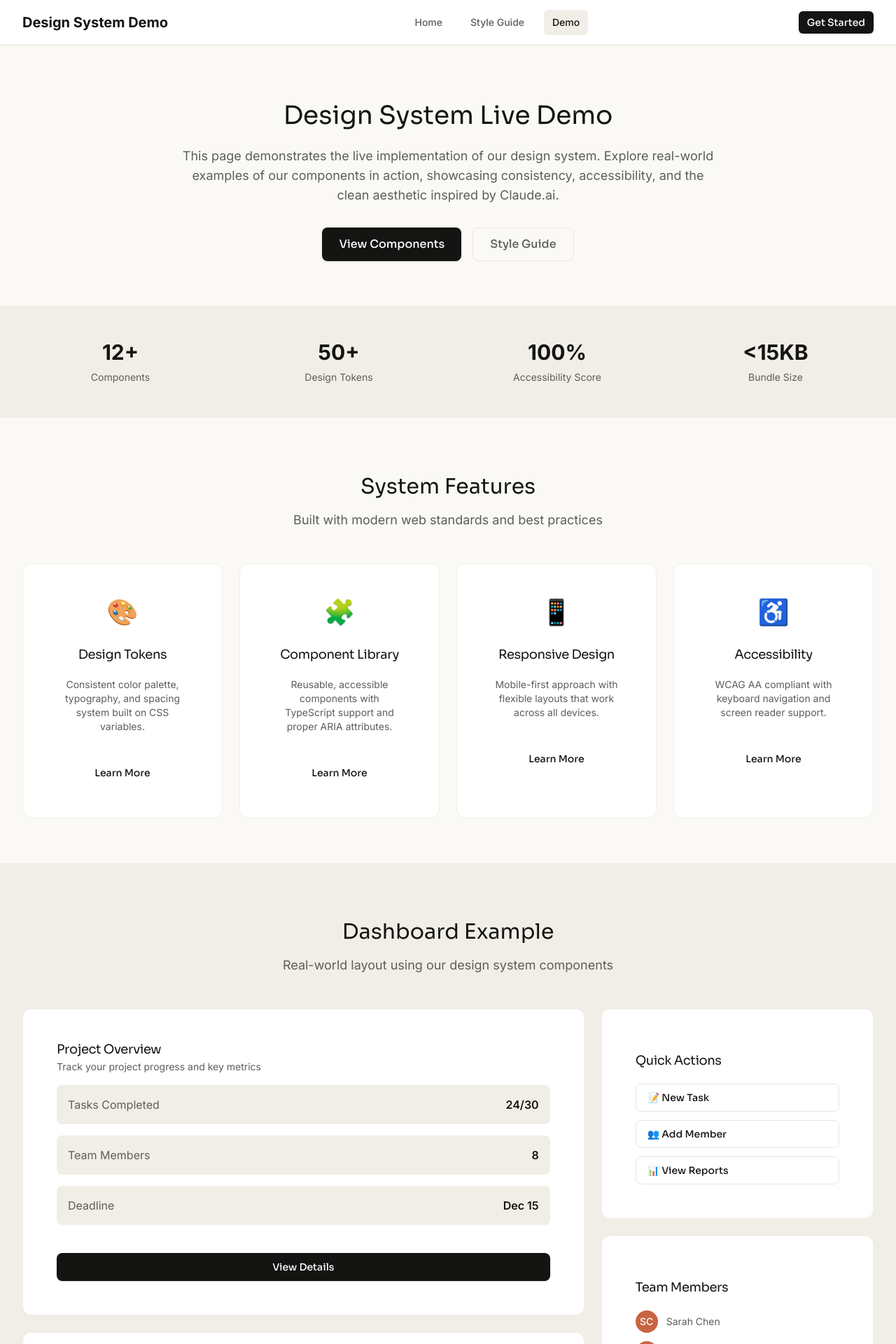
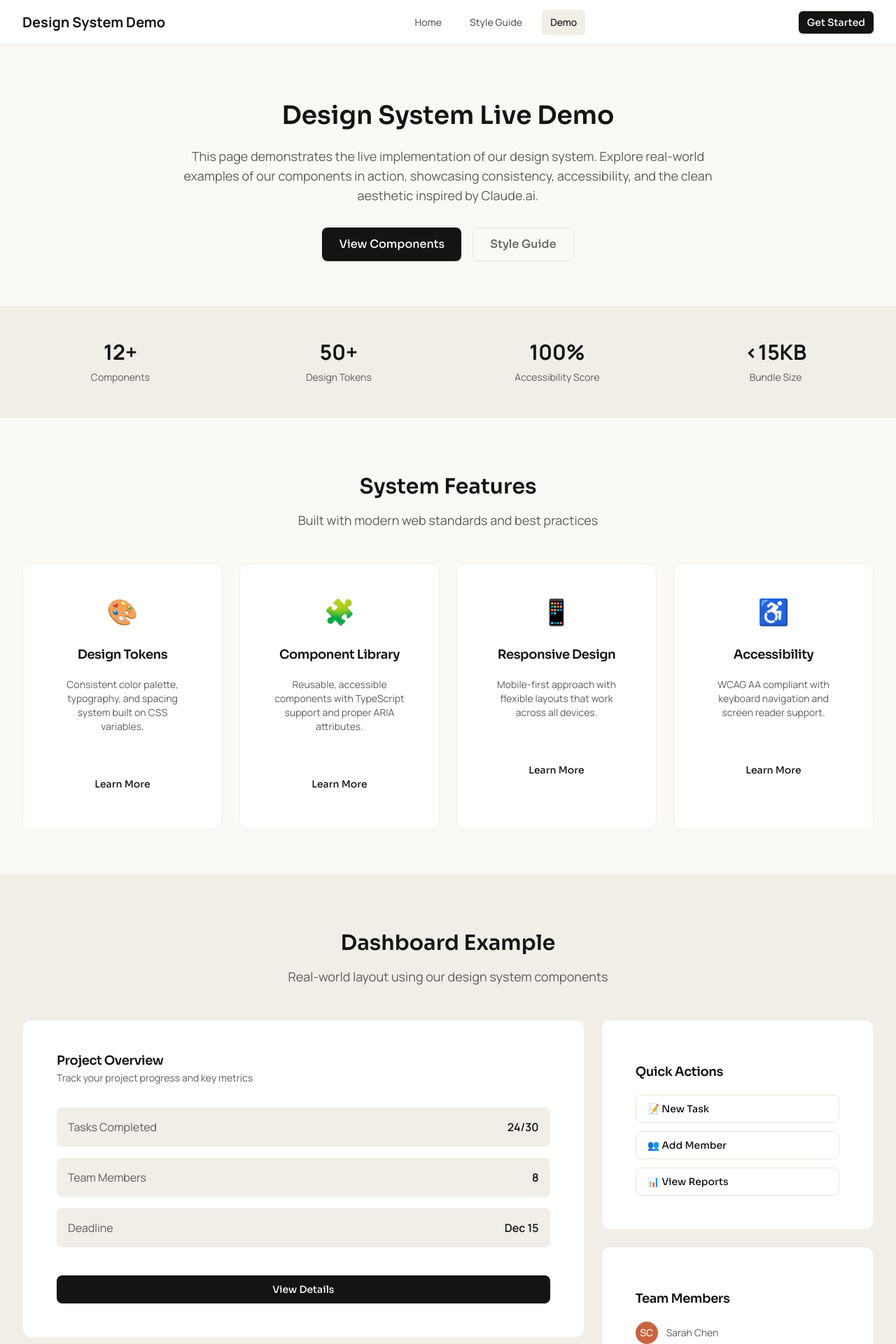
Before and after one commit to uxfris/kepsio, a Next.js app: page /system-demo in a window 1280 px wide. Shown: the top 1920 px of the page at 70% size. Built offline with nearby package versions, Linux system fonts and the light colour scheme.

Commit message:
Style enhancements

```diff
--- a/app/globals.css
+++ b/app/globals.css
@@ -39,12 +39,12 @@
   /* Shadows */
   --shadow-border-text: 0px 0px 0px 1px #d1cfc5;
 
-  /* Typography Tokens - Inter as default */
-  --font-sans: var(--font-inter);
+  /* Typography Tokens - Manrope as default */
+  --font-sans: var(--font-manrope);
   --font-display: var(--font-sora);
   --font-mono: var(--font-jetbrains-mono);
   --font-sora: var(--font-sora);
-  --font-inter: var(--font-inter);
+  --font-manrope: var(--font-manrope);
   --font-jetbrains-mono: var(--font-jetbrains-mono);
 
   /* Z-Index Scale */
@@ -86,23 +86,350 @@
     background-color: var(--color-section);
   }
 
-  h1,
-  h2,
-  h3,
-  h4,
-  h5,
-  h6 {
+  /* Typography Scale */
+  h1 {
     font-family: var(--font-display);
     color: var(--color-text-head);
+    font-size: 2.5rem;
+    font-weight: 600;
+    line-height: 1.2;
     margin-top: 1rem;
     margin-bottom: 0.5rem;
   }
 
+  h2 {
+    font-family: var(--font-display);
+    color: var(--color-text-head);
+    font-size: 2rem;
+    font-weight: 600;
+    line-height: 1.3;
+    margin-top: 1rem;
+    margin-bottom: 0.5rem;
+  }
+
+  h3 {
+    font-family: var(--font-display);
+    color: var(--color-text-head);
+    font-size: 1.5rem;
+    font-weight: 600;
+    line-height: 1.4;
+    margin-top: 1rem;
+    margin-bottom: 0.5rem;
+  }
+
+  h4 {
+    font-family: var(--font-display);
+    color: var(--color-text-head);
+    font-size: 1.25rem;
+    font-weight: 600;
+    line-height: 1.4;
+    margin-top: 1rem;
+    margin-bottom: 0.5rem;
+  }
+
+  h5 {
+    font-family: var(--font-display);
+    color: var(--color-text-head);
+    font-size: 1.125rem;
+    font-weight: 600;
+    line-height: 1.4;
+    margin-top: 1rem;
+    margin-bottom: 0.5rem;
+  }
+
+  h6 {
+    font-family: var(--font-display);
+    color: var(--color-text-head);
+    font-size: 1rem;
+    font-weight: 600;
+    line-height: 1.4;
+    margin-top: 1rem;
+    margin-bottom: 0.5rem;
+  }
+
+  /* Paragraph Styles */
+  p {
+    font-family: var(--font-sans);
+    color: var(--color-text-body);
+    font-size: 1rem;
+    line-height: 1.5;
+    margin-top: 0;
+    margin-bottom: 1rem;
+  }
+
+  /* Paragraph Variants */
+  .text-lead {
+    font-size: 1.25rem;
+    line-height: 1.6;
+    font-weight: 400;
+  }
+
+  .text-muted {
+    color: var(--color-hint);
+  }
+
+  .text-secondary {
+    color: var(--color-text-body);
+  }
+
+  /* Text Sizes */
+  .text-xs {
+    font-size: 0.75rem;
+    line-height: 1rem;
+  }
+
+  .text-sm {
+    font-size: 0.875rem;
+    line-height: 1.25rem;
+  }
+
+  .text-base {
+    font-size: 1rem;
+    line-height: 1.5rem;
+  }
+
+  .text-lg {
+    font-size: 1.125rem;
+    line-height: 1.75rem;
+  }
+
+  .text-xl {
+    font-size: 1.25rem;
+    line-height: 1.75rem;
+  }
+
+  .text-2xl {
+    font-size: 1.5rem;
+    line-height: 2rem;
+  }
+
+  .text-3xl {
+    font-size: 1.875rem;
+    line-height: 2.25rem;
+  }
+
+  .text-4xl {
+    font-size: 2.25rem;
+    line-height: 2.5rem;
+  }
+
+  /* Font Weights */
+  .font-thin {
+    font-weight: 100;
+  }
+
+  .font-extralight {
+    font-weight: 200;
+  }
+
+  .font-light {
+    font-weight: 300;
+  }
+
+  .font-normal {
+    font-weight: 400;
+  }
+
+  .font-medium {
+    font-weight: 500;
+  }
+
+  .font-semibold {
+    font-weight: 600;
+  }
+
+  .font-bold {
+    font-weight: 700;
+  }
+
+  .font-extrabold {
+    font-weight: 800;
+  }
+
+  .font-black {
+    font-weight: 900;
+  }
+
+  /* Color Utilities */
+  .text-primary {
+    color: var(--color-primary);
+  }
+
+  .text-accent {
+    color: var(--color-accent);
+  }
+
+  .text-text-head {
+    color: var(--color-text-head);
+  }
+
+  .text-text-body {
+    color: var(--color-text-body);
+  }
+
+  .text-hint {
+    color: var(--color-hint);
+  }
+
+  .text-secondary {
+    color: var(--color-text-body);
+  }
+
+  .text-success {
+    color: var(--color-success);
+  }
+
+  .text-warning {
+    color: var(--color-warning);
+  }
+
+  .text-error {
+    color: var(--color-error);
+  }
+
+  .text-info {
+    color: var(--color-info);
+  }
+
+  /* Background Colors */
+  .bg-section {
+    background-color: var(--color-section);
+  }
+
+  .bg-section-light {
+    background-color: var(--color-section-light);
+  }
+
+  .bg-surface {
+    background-color: var(--color-surface);
+  }
+
+  .bg-primary {
+    background-color: var(--color-primary);
+  }
+
+  .bg-accent {
+    background-color: var(--color-accent);
+  }
+
+  .bg-chip-bg {
+    background-color: var(--color-chip-bg);
+  }
+
+  .bg-success {
+    background-color: var(--color-success);
+  }
+
+  .bg-warning {
+    background-color: var(--color-warning);
+  }
+
+  .bg-error {
+    background-color: var(--color-error);
+  }
+
+  .bg-info {
+    background-color: var(--color-info);
+  }
+
+  /* Border Colors */
+  .border-border {
+    border-color: var(--color-border);
+  }
+
+  .border-border-alt {
+    border-color: var(--color-border-alt);
+  }
+
+  .border-divider {
+    border-color: var(--color-divider);
+  }
+
+  .border-primary {
+    border-color: var(--color-primary);
+  }
+
+  .border-accent {
+    border-color: var(--color-accent);
+  }
+
+  /* Interactive States */
+  .hover\:bg-primary:hover {
+    background-color: var(--color-primary-hover);
+  }
+
+  .hover\:bg-accent:hover {
+    background-color: var(--color-accent-hover);
+  }
+
+  .hover\:bg-surface:hover {
+    background-color: var(--color-surface-hover);
+  }
+
+  .focus\:border-focus:focus {
+    border-color: var(--color-border-focus);
+  }
+
+  .focus\:ring-focus:focus {
+    --tw-ring-color: var(--color-border-focus);
+  }
+
+  /* Shadow Utilities */
+  .shadow-border-text {
+    box-shadow: var(--shadow-border-text);
+  }
+
+  /* Font Family Utilities */
+  .font-sans {
+    font-family: var(--font-sans);
+  }
+
+  .font-display {
+    font-family: var(--font-display);
+  }
+
+  .font-mono {
+    font-family: var(--font-mono);
+  }
+
+  .font-sora {
+    font-family: var(--font-sora);
+  }
+
+  .font-manrope {
+    font-family: var(--font-manrope);
+  }
+
+  .font-jetbrains-mono {
+    font-family: var(--font-jetbrains-mono);
+  }
+
+  /* Links */
   a {
     color: var(--color-text-body);
     text-decoration: none;
   }
+
   a:hover {
     color: var(--color-text-body);
   }
+
+  /* Form Elements */
+  input::placeholder,
+  textarea::placeholder {
+    color: var(--color-hint);
+  }
+
+  /* Common Layout Utilities */
+  .text-center {
+    text-align: center;
+  }
+
+  .text-left {
+    text-align: left;
+  }
+
+  .text-right {
+    text-align: right;
+  }
 }
--- a/app/layout.tsx
+++ b/app/layout.tsx
@@ -1,5 +1,5 @@
 import type { Metadata } from "next";
-import { Sora, Inter, JetBrains_Mono } from "next/font/google";
+import { Sora, Manrope, JetBrains_Mono } from "next/font/google";
 import "./globals.css";
 
 const sora = Sora({
@@ -7,8 +7,8 @@ const sora = Sora({
   subsets: ["latin"],
 });
 
-const inter = Inter({
-  variable: "--font-inter",
+const manrope = Manrope({
+  variable: "--font-manrope",
   subsets: ["latin"],
 });
 
@@ -30,7 +30,7 @@ export default function RootLayout({
   return (
     <html lang="en">
       <body
-        className={`${inter.variable} ${sora.variable} ${jetbrainsMono.variable} font-sans antialiased`}
+        className={`${manrope.variable} ${sora.variable} ${jetbrainsMono.variable} font-sans antialiased`}
       >
         {children}
       </body>
--- a/app/system-demo/page.tsx
+++ b/app/system-demo/page.tsx
@@ -99,7 +99,7 @@ export default function SystemDemo() {
           <h1 className="text-4xl font-display text-primary mb-6">
             Design System Live Demo
           </h1>
-          <p className="text-lg text-secondary max-w-3xl mx-auto mb-8">
+          <p className="text-lg max-w-3xl mx-auto mb-8">
             This page demonstrates the live implementation of our design system.
             Explore real-world examples of our components in action, showcasing
             consistency, accessibility, and the clean aesthetic inspired by
@@ -117,16 +117,7 @@ export default function SystemDemo() {
       </section>
 
       {/* Stats Section */}
-      <section
-        className="py-12 px-4 sm:px-6 lg:px-8 bg-section-light
-section-light
-section-light
-section-light
-section-light
-section-light
-section-light
-section-light"
-      >
+      <section className="py-12 px-4 sm:px-6 lg:px-8 bg-section-light">
         <div className="max-w-7xl mx-auto">
           <div className="grid grid-cols-2 md:grid-cols-4 gap-8">
             {stats.map((stat, index) => (
@@ -148,7 +139,7 @@ section-light"
             <h2 className="text-3xl font-display text-primary mb-4">
               System Features
             </h2>
-            <p className="text-lg text-secondary">
+            <p className="text-lg">
               Built with modern web standards and best practices
             </p>
           </div>
@@ -175,22 +166,13 @@ section-light"
       </section>
 
       {/* Dashboard Example */}
-      <section
-        className="py-16 px-4 sm:px-6 lg:px-8 bg-section-light
-section-light
-section-light
-section-light
-section-light
-section-light
-section-light
-section-light"
-      >
+      <section className="py-16 px-4 sm:px-6 lg:px-8 bg-section-light">
         <div className="max-w-7xl mx-auto">
           <div className="text-center mb-12">
             <h2 className="text-3xl font-display text-text-head mb-4">
               Dashboard Example
             </h2>
-            <p className="text-lg text-text-body">
+            <p className="text-lg">
               Real-world layout using our design system components
             </p>
           </div>
@@ -207,44 +189,17 @@ section-light"
                 </CardHeader>
                 <CardContent>
                   <div className="space-y-4">
-                    <div
-                      className="flex items-center justify-between p-4 bg-section-light
-section-light
-section-light
-section-light
-section-light
-section-light
-section-light
-section-light rounded-lg"
-                    >
+                    <div className="flex items-center justify-between p-4 bg-section-light rounded-lg">
                       <span className="text-text-body">Tasks Completed</span>
                       <span className="font-semibold text-text-head">
                         24/30
                       </span>
                     </div>
-                    <div
-                      className="flex items-center justify-between p-4 bg-section-light
-section-light
-section-light
-section-light
-section-light
-section-light
-section-light
-section-light rounded-lg"
-                    >
+                    <div className="flex items-center justify-between p-4 bg-section-light rounded-lg">
                       <span className="text-text-body">Team Members</span>
                       <span className="font-semibold text-text-head">8</span>
                     </div>
-                    <div
-                      className="flex items-center justify-between p-4 bg-section-light
-section-light
-section-light
-section-light
-section-light
-section-light
-section-light
-section-light rounded-lg"
-                    >
+                    <div className="flex items-center justify-between p-4 bg-section-light rounded-lg">
                       <span className="text-text-body">Deadline</span>
                       <span className="font-semibold text-text-head">
                         Dec 15
@@ -270,14 +225,7 @@ section-light rounded-lg"
                     ].map((activity, index) => (
                       <div
                         key={index}
-                        className="flex items-center gap-3 p-3 bg-section-light
-section-light
-section-light
-section-light
-section-light
-section-light
-section-light
-section-light rounded-md"
+                        className="flex items-center gap-3 p-3 bg-section-light rounded-md"
                       >
                         <div className="w-2 h-2 bg-accent rounded-full"></div>
                         <span className="text-sm text-text-body">
@@ -322,7 +270,7 @@ section-light rounded-md"
                       "Emma Davis",
                     ].map((member, index) => (
                       <div key={index} className="flex items-center gap-3">
-                        <div className="w-8 h-8 bg-accent rounded-full flex items-center justify-center text-white text-sm font-medium">
+                        <div className="w-8 h-8 bg-accent rounded-full flex items-center justify-center text-surface text-sm font-medium">
                           {member
                             .split(" ")
                             .map((n) => n[0])
@@ -346,7 +294,7 @@ section-light rounded-md"
             <h2 className="text-3xl font-display text-text-head mb-4">
               Contact Form Example
             </h2>
-            <p className="text-lg text-text-body">
+            <p className="text-lg">
               Demonstrating form components with validation and accessibility
             </p>
           </div>
@@ -408,22 +356,13 @@ section-light rounded-md"
       </section>
 
       {/* Component Showcase */}
-      <section
-        className="py-16 px-4 sm:px-6 lg:px-8 bg-section-light
-section-light
-section-light
-section-light
-section-light
-section-light
-section-light
-section-light"
-      >
+      <section className="py-16 px-4 sm:px-6 lg:px-8 bg-section-light">
         <div className="max-w-7xl mx-auto">
           <div className="text-center mb-12">
             <h2 className="text-3xl font-display text-text-head mb-4">
               Component Showcase
             </h2>
-            <p className="text-lg text-text-body">
+            <p className="text-lg">
               Interactive examples of all design system components
             </p>
           </div>
@@ -495,7 +434,7 @@ section-light"
             <h2 className="text-3xl font-display text-text-head mb-4">
               Typography System
             </h2>
-            <p className="text-lg text-text-body">
+            <p className="text-lg">
               Demonstrating our three-font system: Sora for headings, Inter for
               body text, and JetBrains Mono for code
             </p>
@@ -515,19 +454,10 @@ section-light"
                   <h3 className="text-lg font-display mb-2">
                     Sora (Display Font)
                   </h3>
-                  <p className="text-sm text-text-body mb-2">
+                  <p className="text-sm mb-2">
                     Used for headings and important text
                   </p>
-                  <div
-                    className="p-4 bg-section-light
-section-light
-section-light
-section-light
-section-light
-section-light
-section-light
-section-light rounded-lg"
-                  >
+                  <div className="p-4 bg-section-light rounded-lg">
                     <h4 className="text-xl font-display mb-2">
                       Beautiful Typography
                     </h4>
@@ -541,19 +471,10 @@ section-light rounded-lg"
                   <h3 className="text-lg font-display mb-2">
                     Inter (Body Font)
                   </h3>
-                  <p className="text-sm text-text-body mb-2">
+                  <p className="text-sm mb-2">
                     Used for body text, labels, and UI elements
                   </p>
-                  <div
-                    className="p-4 bg-section-light
-section-light
-section-light
-section-light
-section-light
-section-light
-section-light
-section-light rounded-lg"
-                  >
+                  <div className="p-4 bg-section-light rounded-lg">
                     <p className="text-sm mb-2">
                       This is body text using Inter font. It's designed for
                       optimal readability at all sizes and provides excellent
@@ -576,16 +497,7 @@ section-light rounded-lg"
                 </CardDescription>
               </CardHeader>
               <CardContent>
-                <div
-                  className="p-4 bg-section-light
-section-light
-section-light
-section-light
-section-light
-section-light
-section-light
-section-light rounded-lg"
-                >
+                <div className="p-4 bg-section-light rounded-lg">
                   <h4 className="text-sm font-display mb-3">Example Code:</h4>
                   <pre className="text-sm overflow-x-auto font-mono">
                     {`// Design System Component
@@ -646,20 +558,11 @@ export function MyComponent() {
         size="md"
       >
         <ModalBody>
-          <p className="text-text-body mb-4">
+          <p className="mb-4">
             Thank you for your interest in our design system. We'll get back to
             you soon!
           </p>
-          <div
-            className="p-4 bg-section-light
-section-light
-section-light
-section-light
-section-light
-section-light
-section-light
-section-light rounded-lg"
-          >
+          <div className="p-4 bg-section-light rounded-lg">
             <h4 className="font-semibold text-text-head mb-2">What's Next?</h4>
             <ul className="text-sm text-text-body space-y-1">
               <li>• Review your message within 24 hours</li>
--- a/components/ui/Button.tsx
+++ b/components/ui/Button.tsx
@@ -32,9 +32,9 @@ const Button = React.forwardRef<HTMLButtonElement, ButtonProps>(
 
     const variants = {
       primary:
-        "bg-primary text-white hover:bg-primary-hover focus:ring-primary shadow-sm",
+        "bg-primary text-surface hover:bg-primary-hover focus:ring-primary shadow-sm",
       accent:
-        "bg-accent text-white hover:bg-accent-hover focus:ring-accent shadow-sm",
+        "bg-accent text-surface hover:bg-accent-hover focus:ring-accent shadow-sm",
       outline:
         "border border-border text-text-head hover:bg-section-light focus:ring-primary",
       ghost: "text-text-head hover:bg-section-light focus:ring-primary",
--- a/components/ui/Card.tsx
+++ b/components/ui/Card.tsx
@@ -98,13 +98,7 @@ const CardDescription = React.forwardRef<
   HTMLParagraphElement,
   CardDescriptionProps
 >(({ className, ...props }, ref) => {
-  return (
-    <p
-      ref={ref}
-      className={cn("text-sm text-text-body", className)}
-      {...props}
-    />
-  );
+  return <p ref={ref} className={cn("text-sm", className)} {...props} />;
 });
 
 CardDescription.displayName = "CardDescription";
```
Also changed, not shown: app/caption-input/caption-input-wireframe.tsx (+51 -49 lines), app/caption-input/page.tsx (+7 -11 lines), app/style-guide/page.tsx (+14 -16 lines), components/ui/Footer.tsx (+3 -5 lines), components/ui/Modal.tsx (+2 -5 lines).
